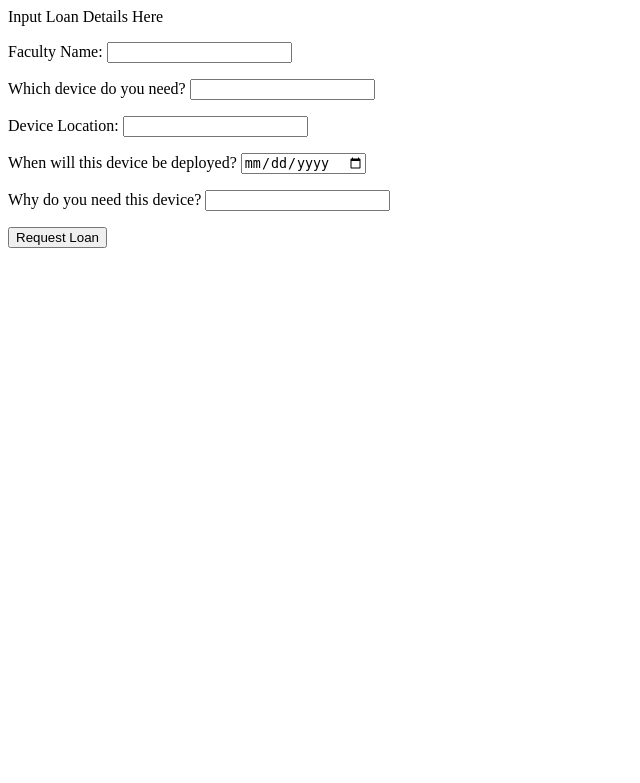
After one commit to Scotthunt0413/VelocIT_Staging, a Flask app: page /request in a window 1280 px wide. The commit adds this page. Shown: the top 783 px of the page, without its empty margins (0-640 px from the left). Run offline with Flask 3, Linux system fonts and the light colour scheme.

```diff
--- a/flaskr/app/forms.py
+++ b/flaskr/app/forms.py
@@ -36,7 +36,7 @@ class ResetForm(FlaskForm):
 class LoanForm(FlaskForm):
    faculty = StringField('Faculty Name: ',validators=[DataRequired()])
    device = StringField('Which device do you need? ',validators=[DataRequired()])
-   is_located = StringField('Device Loca ',validators=[DataRequired()])
+   is_located = StringField('Device Location: ',validators=[DataRequired()])
    loan_Date_In = DateField('When will this device be deployed? ',validators=[DataRequired()])
    why = StringField('Why do you need this device? ',validators=[DataRequired()])
    submit = SubmitField('Request Loan')
--- a/flaskr/app/models.py
+++ b/flaskr/app/models.py
@@ -30,9 +30,9 @@ class Loans(db.Model):
     __tablename__ = 'Device Loans'
     faculty = db.Column(db.String(255), unique=True, nullable=False, primary_key=True)
     device = db.Column(db.String(255), unique=True, nullable=False)
-    is_located = db.Column(db.String(255), unique=True, nullable=False, primary_key=True)
-    loan_date_in = db.Column(db.String(255), unique=True, nullable=False, primary_key=True)
-    why = db.Column(db.String(255), unique=True, nullable=False, primary_key=True)
+    is_located = db.Column(db.String(255), unique=True, nullable=False)
+    loan_date_in = db.Column(db.String(255), unique=True, nullable=False)
+    why = db.Column(db.String(255), unique=True, nullable=False)
 
 @login.user_loader
 def load_user(id):
--- a/flaskr/app/routes.py
+++ b/flaskr/app/routes.py
@@ -1,11 +1,21 @@
 
 from flask import render_template, redirect, url_for, request
 from app import app
-from app.forms import LoginForm, RegisterForm, ResetForm
-from app.models import Users
+from app.forms import LoginForm, RegisterForm, ResetForm, LoanForm
+from app.models import Users, It_User, Loans
 from app import db
 from flask_login import login_user, logout_user, current_user, login_required
 #from app.forms import #RegisterForm
+
+def getAllLoanData():
+    loans = db.session.query(Loans.device, Loans.faculty,Loans.why,Loans.is_located,Loans.loan_date_in)
+    return [{
+        'device': device,
+        'faculty': faculty,
+        'why': why,
+        'is_located': is_located,
+        'loan_date_in': loan_date_in
+    } for(device, faculty, why, is_located, loan_date_in) in loans]
 
 @app.route('/', methods=['GET','POST'])
 def go():
@@ -56,9 +66,26 @@ def register():
 @login_required
 @app.route('/home')
 def home():
-    return render_template('home.html')
+    loans = getAllLoanData()
+    return render_template('home.html',loans=loans)
 
 @app.route('/logout')
 def logout():
     logout_user()
     return redirect(url_for('go'))
+
+@app.route('/request',methods=['GET','POST'])
+def request_loan():
+    form = LoanForm()
+    if form.validate_on_submit():
+        deviceLoan = Loans(
+            faculty = form.faculty.data,
+            device = form.device.data,
+            is_located = form.is_located.data,
+            loan_date_in = form.loan_Date_In.data,
+            why = form.why.data
+        )
+        db.session.add(deviceLoan)
+        db.session.commit()
+        return redirect(url_for('home'))
+    return render_template('loan.html', form=form)
--- /dev/null
+++ b/flaskr/app/templates/loan.html
@@ -0,0 +1,32 @@
+<html>
+    <head>
+
+    </head>
+    <body>
+        <p>Input Loan Details Here</p>
+        <form method="post">
+            {{ form.hidden_tag() }}
+            <p>
+                {{form.faculty.label}}
+                {{form.faculty}}
+            </p>
+            <p>
+                {{form.device.label}}
+                {{form.device}}
+            </p>
+            <p>
+                {{form.is_located.label}}
+                {{form.is_located}}
+            </p>
+            <p>
+                {{form.loan_Date_In.label}}
+                {{form.loan_Date_In}}
+            </p>
+            <p>
+                {{form.why.label}}
+                {{form.why}}
+            </p>
+            {{form.submit}}
+        </form>
+    </body>
+</html>
--- a/flaskr/app/templates/logined_in.html
+++ /dev/null
@@ -1,3 +0,0 @@
-{% if current_user.is_authenticated %}
-  Hi {{ current_user.First_Name }}!
-{% endif %}
```
Also changed, not shown: flaskr/app/templates/home.html (+16 -1 lines).
